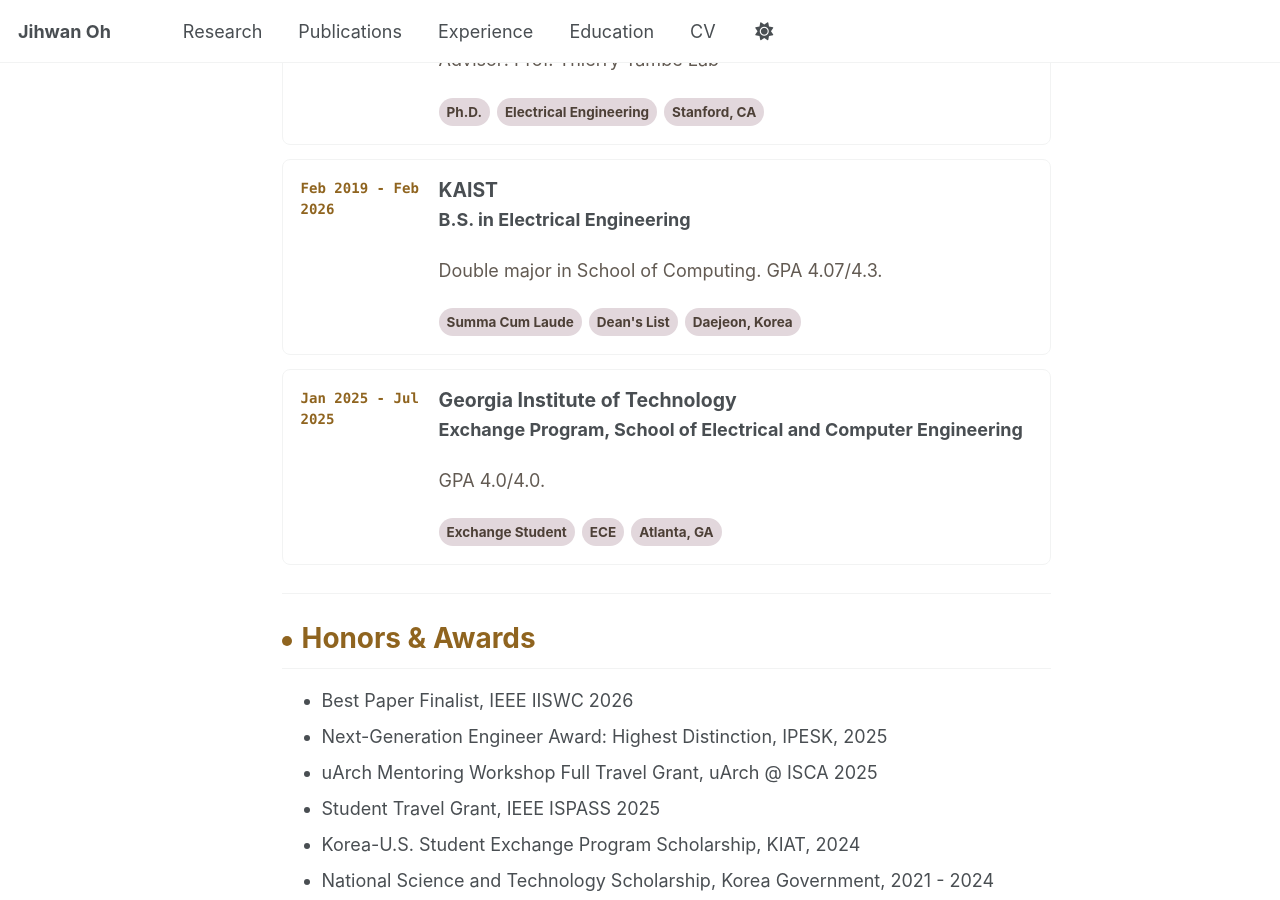
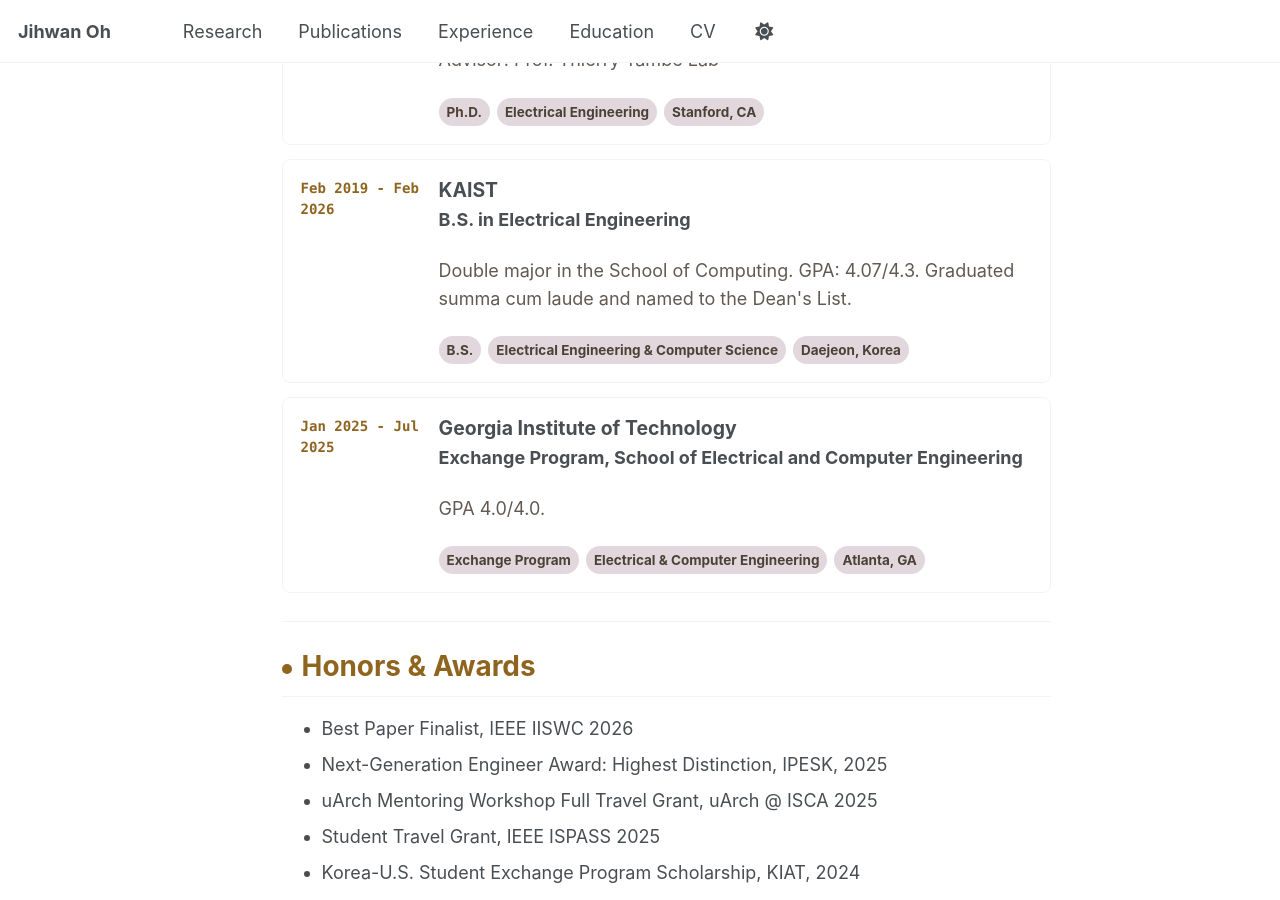
Before and after one commit to jihwan01/jihwan01.github.io, a Jekyll site: the page built from _pages/about.md, in a window 1280 px wide and 900 px high, scrolled down 3280 px. Built offline with Jekyll 4.4.1, drawn with Linux system fonts in a browser that asks for light colours; a script that is not in the unit is left out; some of the changed text lies outside the part shown.

Commit message:
Standardize publication and education labels
Updated section headings and educational details for clarity.

```diff
--- a/_pages/about.md
+++ b/_pages/about.md
@@ -603,8 +603,8 @@ redirect_from:
         <div>
           <h3>KAIST</h3>
           <p class="jo-degree">B.S. in Electrical Engineering</p>
-          <p class="jo-edu-meta">Double major in School of Computing. GPA 4.07/4.3.</p>
-          <div class="jo-edu-tags"><span>Summa Cum Laude</span><span>Dean's List</span><span>Daejeon, Korea</span></div>
+          <p class="jo-edu-meta">Double major in the School of Computing. GPA: 4.07/4.3. Graduated summa cum laude and named to the Dean's List.</p>
+          <div class="jo-edu-tags"><span>B.S.</span><span>Electrical Engineering &amp; Computer Science</span><span>Daejeon, Korea</span></div>
         </div>
       </div>
       <div class="jo-education-item">
@@ -613,7 +613,7 @@ redirect_from:
           <h3>Georgia Institute of Technology</h3>
           <p class="jo-degree">Exchange Program, School of Electrical and Computer Engineering</p>
           <p class="jo-edu-meta">GPA 4.0/4.0.</p>
-          <div class="jo-edu-tags"><span>Exchange Student</span><span>ECE</span><span>Atlanta, GA</span></div>
+          <div class="jo-edu-tags"><span>Exchange Program</span><span>Electrical &amp; Computer Engineering</span><span>Atlanta, GA</span></div>
         </div>
       </div>
     </div>
```
Also changed, not shown: other parts of _pages/about.md (+1 -1 lines).
